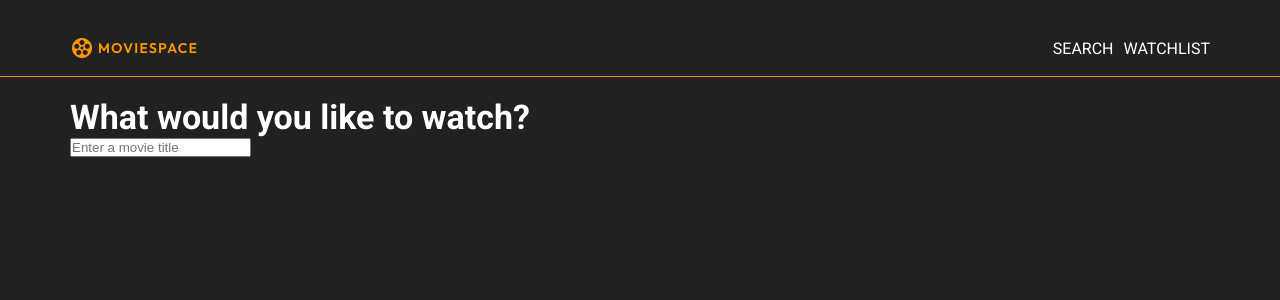
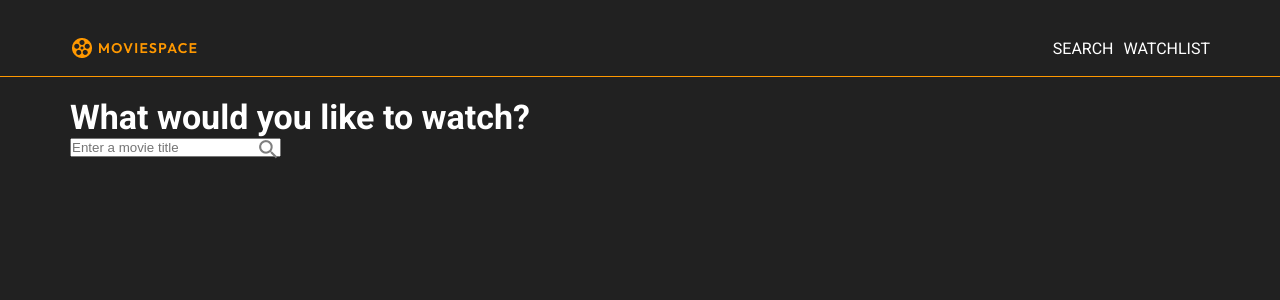
Before and after one commit to emiliaquerino/movie-app, a React (Vite) app: page / in a window 1280 px wide. Shown: the top 300 px of the page. Built offline with nearby package versions, Linux system fonts and the light colour scheme.

Commit message:
Cria component search e icone lupa para o input

```diff
--- /dev/null
+++ b/src/components/SearchInput.jsx
@@ -0,0 +1,20 @@
+import "../styles/SearchInput.css";
+import Lupa from "../assets/lupa.png";
+
+const SearchInput = ({ handleInputChange, handleSubmit }) => {
+  return (
+    <div className="search-input-container">
+      <input
+        type="text"
+        onChange={handleInputChange}
+        className="search-input"
+        placeholder="Enter a movie title"
+      />
+      <button onClick={handleSubmit} className="search-btn">
+        <img src={Lupa} alt="lupa"/>
+      </button>
+    </div>
+  );
+};
+
+export default SearchInput;
--- a/src/pages/Home.jsx
+++ b/src/pages/Home.jsx
@@ -1,39 +1,47 @@
-import React, { useState, useEffect } from "react";
+import React, { useState } from "react";
 import "../styles/Home.css";
 import MovieCard from "../components/MovieCard";
+import SearchInput from "../components/SearchInput";
 import axios from "axios";
 
 const API_KEY = "7fcdcab";
 
 const Home = () => {
-  const [movie, setMovie] = useState();
+  const [movie, setMovie] = useState(null);
+  const [inputValue, setInputValue] = useState("");
 
-  const SearchMovie = async (title) => {
+  const handleInputChange = (e) => {
+    setInputValue(e.target.value);
+  };
+
+  const searchMovie = async () => {
+    if (!inputValue) {
+      setMovie(null);
+      return;
+    }
+
     try {
-      const response = await axios.get(
-        `https://www.omdbapi.com/?apikey=${API_KEY}&t=${title}`
+      const { data } = await axios.get(
+        `https://www.omdbapi.com/?apikey=${API_KEY}&t=${inputValue}`
       );
-      const data = response.data;
-      if ("Title" in data) {
+      if (data.Response === "True") {
         setMovie(data);
-      }else{
+      } else {
         setMovie(null);
       }
-
     } catch (error) {
-      console.error("Erro ao buscar filmes:", error);
+      console.error("Error searching movie:", error);
     }
   };
 
   return (
     <div>
       <h1>What would you like to watch?</h1>
-      <input placeholder="Enter a movie title" onChange={(e) => SearchMovie(e.target.value)}/>
-
-
-      <div className="movies">
-        {movie && <MovieCard movie={movie} />}
-      </div>
+      <SearchInput
+        handleInputChange={handleInputChange}
+        handleSubmit={searchMovie}
+      />
+      <div className="movies">{movie && <MovieCard movie={movie} />}</div>
     </div>
   );
 };
--- /dev/null
+++ b/src/styles/SearchInput.css
@@ -0,0 +1,17 @@
+.search-input-container {
+  position: relative;
+  display: inline-block;
+}
+
+.search-input {
+  padding-right: 30px;
+}
+
+.search-btn {
+  position: absolute;
+  right: 0;
+  top: 0;
+  border: none;
+  background: transparent;
+  cursor: pointer;
+}
```
Also changed, not shown: src/assets/lupa.png (added).
